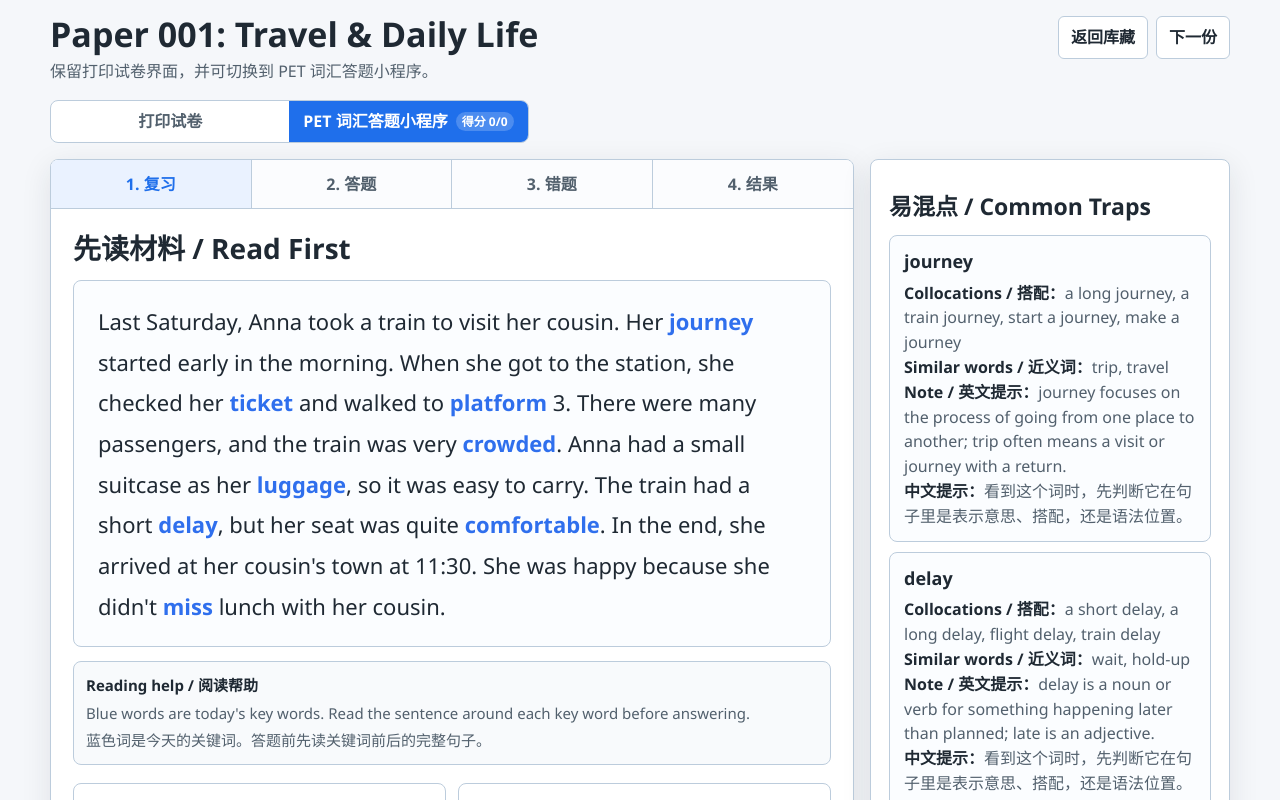
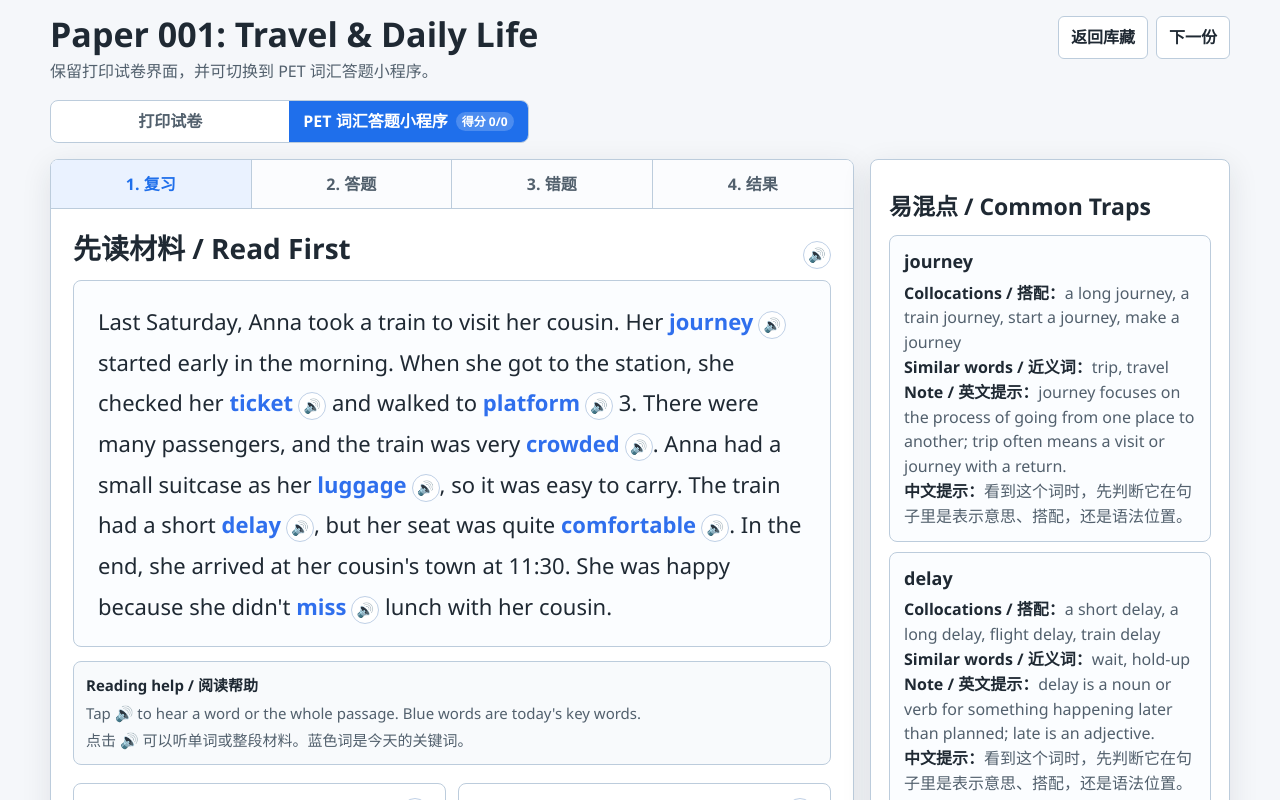
Before and after one commit to JinlingTest/pet-paper-vault, a Next.js app: page /papers/001 in a window 1280 px wide. Both pictures are taken after a click on the button "PET 词汇答题小程序". Shown: the top 800 px of the page. Built offline with nearby package versions, Linux system fonts and the light colour scheme.

Commit message:
Add pronunciation support to PET papers

```diff
--- a/app/globals.css
+++ b/app/globals.css
@@ -187,6 +187,12 @@ a {
   gap: 4px 20px;
   padding-left: 0;
   list-style: none;
+}
+
+.phonetic {
+  color: var(--muted);
+  font-size: 0.92em;
+  font-weight: 600;
 }
 
 .reading,
@@ -475,6 +481,47 @@ th {
   color: #2f6fed;
 }
 
+.readable-word {
+  display: inline-flex;
+  align-items: baseline;
+  gap: 2px;
+  white-space: nowrap;
+}
+
+.speak-button {
+  display: inline-flex;
+  align-items: center;
+  justify-content: center;
+  width: 28px;
+  height: 28px;
+  margin-left: 3px;
+  border: 1px solid #bfd0e6;
+  border-radius: 999px;
+  background: #ffffff;
+  color: #1f6feb;
+  font-size: 14px;
+  line-height: 1;
+  cursor: pointer;
+  vertical-align: middle;
+}
+
+.speak-button:hover {
+  border-color: #1f6feb;
+  background: #eaf2ff;
+}
+
+.section-title-row {
+  display: flex;
+  align-items: center;
+  justify-content: space-between;
+  gap: 10px;
+}
+
+.section-title-row h2,
+.section-title-row h3 {
+  margin-right: auto;
+}
+
 .helper-note,
 .judgement-note {
   display: grid;
@@ -524,8 +571,20 @@ th {
 }
 
 .review-word-grid span {
+  display: block;
   color: var(--muted);
   font-size: clamp(16px, 2vw, 19px);
+}
+
+.word-card-head {
+  display: flex;
+  align-items: center;
+  justify-content: space-between;
+  gap: 8px;
+}
+
+.word-card-head b {
+  margin-bottom: 0;
 }
 
 .quiz-side-stack {
@@ -918,6 +977,12 @@ th {
     line-height: 1.7;
   }
 
+  .speak-button {
+    width: 26px;
+    height: 26px;
+    font-size: 13px;
+  }
+
   .review-word-grid {
     grid-template-columns: 1fr;
   }
--- a/components/PaperView.tsx
+++ b/components/PaperView.tsx
@@ -38,7 +38,9 @@ export function StudentPaper({ paper }: { paper: Paper }) {
       <h2>Part 1: Key Words</h2>
       <ul className="word-grid">
         {paper.words.map((word, index) => (
-          <li key={word.word}>{index + 1}. {word.word} - {word.meaning}</li>
+          <li key={word.word}>
+            {index + 1}. {word.word} {word.phonetic ? <span className="phonetic">{word.phonetic}</span> : null} - {word.meaning}
+          </li>
         ))}
       </ul>
 
--- a/components/QuizApp.tsx
+++ b/components/QuizApp.tsx
@@ -1,7 +1,7 @@
 "use client";
 
 import { useEffect, useMemo, useState } from "react";
-import type { Paper } from "@/lib/papers";
+import type { Paper, VocabWord } from "@/lib/papers";
 
 type QuizStep = "review" | "quiz" | "mistakes" | "result";
 
@@ -24,6 +24,26 @@ const steps: { id: QuizStep; label: string }[] = [
   { id: "mistakes", label: "3. 错题" },
   { id: "result", label: "4. 结果" }
 ];
+
+function speak(text: string) {
+  if (typeof window === "undefined" || !("speechSynthesis" in window)) {
+    return;
+  }
+
+  window.speechSynthesis.cancel();
+  const utterance = new SpeechSynthesisUtterance(text);
+  utterance.lang = "en-US";
+  utterance.rate = 0.82;
+  window.speechSynthesis.speak(utterance);
+}
+
+function SpeakButton({ text, label = "朗读" }: { text: string; label?: string }) {
+  return (
+    <button className="speak-button" type="button" onClick={() => speak(text)} aria-label={label} title={label}>
+      🔊
+    </button>
+  );
+}
 
 function rotateOptions(options: string[], seed: number) {
   const uniqueOptions = Array.from(new Set(options.filter(Boolean)));
@@ -92,20 +112,39 @@ function makeQuizQuestions(paper: Paper): QuizQuestion[] {
 }
 
 function HighlightedMaterial({ paper }: { paper: Paper }) {
-  const words = new Set(paper.words.map((word) => word.word.toLowerCase()));
+  const wordMap = new Map(paper.words.map((word) => [word.word.toLowerCase(), word]));
   const parts = paper.reading.split(/(\b[\w']+\b)/g);
 
   return (
     <p className="quiz-reading">
       {parts.map((part, index) => {
         const normalized = part.toLowerCase().replace(/'s$/, "");
-        if (words.has(normalized)) {
-          return <strong key={`${part}-${index}`}>{part}</strong>;
+        const word = wordMap.get(normalized);
+        if (word) {
+          return (
+            <span className="readable-word" key={`${part}-${index}`}>
+              <strong>{part}</strong>
+              <SpeakButton text={word.word} label={`朗读 ${word.word}`} />
+            </span>
+          );
         }
 
         return part;
       })}
     </p>
+  );
+}
+
+function WordCard({ word }: { word: VocabWord }) {
+  return (
+    <article>
+      <div className="word-card-head">
+        <b>{word.word}</b>
+        <SpeakButton text={word.word} label={`朗读 ${word.word}`} />
+      </div>
+      {word.phonetic ? <span className="phonetic">{word.phonetic}</span> : null}
+      <span>{word.meaning}</span>
+    </article>
   );
 }
 
@@ -150,21 +189,21 @@ export function QuizApp({
 
           {step === "review" ? (
             <section className="quiz-stage">
-              <h2>先读材料 / Read First</h2>
+              <div className="section-title-row">
+                <h2>先读材料 / Read First</h2>
+                <SpeakButton text={paper.reading} label="朗读整段材料" />
+              </div>
               <HighlightedMaterial paper={paper} />
 
               <div className="helper-note">
                 <b>Reading help / 阅读帮助</b>
-                <span>Blue words are today's key words. Read the sentence around each key word before answering.</span>
-                <span>蓝色词是今天的关键词。答题前先读关键词前后的完整句子。</span>
+                <span>Tap 🔊 to hear a word or the whole passage. Blue words are today's key words.</span>
+                <span>点击 🔊 可以听单词或整段材料。蓝色词是今天的关键词。</span>
               </div>
 
               <div className="review-word-grid">
                 {paper.words.map((word) => (
-                  <article key={word.word}>
-                    <b>{word.word}</b>
-                    <span>{word.meaning}</span>
-                  </article>
+                  <WordCard key={word.word} word={word} />
                 ))}
               </div>
 
@@ -183,7 +222,10 @@ export function QuizApp({
                 <span className="pill">{current.type}</span>
                 <span>{currentIndex + 1} / {questions.length}</span>
               </div>
-              <h2>{current.prompt}</h2>
+              <div className="section-title-row">
+                <h2>{current.prompt}</h2>
+                <SpeakButton text={current.prompt} label="朗读题目" />
+              </div>
               <div className="judgement-note">
                 <b>Key judgement / 判断关键：</b>
                 <span>{current.judgementEn}</span>
@@ -256,7 +298,10 @@ export function QuizApp({
                     <article key={question.id}>
                       <span className="pill">{question.part}</span>
                       <span className="pill">{question.type}</span>
-                      <h3>{question.prompt}</h3>
+                      <div className="section-title-row">
+                        <h3>{question.prompt}</h3>
+                        <SpeakButton text={question.prompt} label="朗读错题题目" />
+                      </div>
                       <p><span className="student-answer">Your answer / 你的答案：</span>{answers[question.id]}</p>
                       <p><span className="correct-answer">Correct answer / 正确答案：</span>{question.answer}</p>
                       <p><span className="english-note">Explanation:</span> {question.explanationEn}</p>
@@ -312,7 +357,7 @@ export function QuizApp({
           <section className="quiz-side">
             <h2>学习节奏 / Study Rhythm</h2>
             <ol className="rhythm-list">
-              <li><b>1</b><span>Read first. 先读材料，圈出关键词。</span></li>
+              <li><b>1</b><span>Listen and read. 先听再读，圈出关键词。</span></li>
               <li><b>2</b><span>Check meaning. 选择题先判断意思。</span></li>
               <li><b>3</b><span>Check collocation. 填空题检查搭配和语法位置。</span></li>
               <li><b>4</b><span>{paper.creativePrompt}</span></li>
--- a/lib/papers.ts
+++ b/lib/papers.ts
@@ -1,6 +1,7 @@
 export type VocabWord = {
   word: string;
   meaning: string;
+  phonetic?: string;
 };
 
 export type ComprehensionQuestion = {
@@ -64,16 +65,16 @@ export const papers: Paper[] = [
     topic: "Travel & Daily Life",
     title: "PET Vocabulary Practice: Travel & Daily Life",
     words: [
-      { word: "journey", meaning: "旅程" },
-      { word: "delay", meaning: "延误" },
-      { word: "platform", meaning: "站台" },
-      { word: "luggage", meaning: "行李" },
-      { word: "ticket", meaning: "票" },
-      { word: "passenger", meaning: "乘客" },
-      { word: "comfortable", meaning: "舒适的" },
-      { word: "crowded", meaning: "拥挤的" },
-      { word: "arrive", meaning: "到达" },
-      { word: "miss", meaning: "错过；想念" }
+      { word: "journey", meaning: "旅程", phonetic: "/ˈdʒɜːrni/" },
+      { word: "delay", meaning: "延误", phonetic: "/dɪˈleɪ/" },
+      { word: "platform", meaning: "站台", phonetic: "/ˈplætfɔːrm/" },
+      { word: "luggage", meaning: "行李", phonetic: "/ˈlʌɡɪdʒ/" },
+      { word: "ticket", meaning: "票", phonetic: "/ˈtɪkɪt/" },
+      { word: "passenger", meaning: "乘客", phonetic: "/ˈpæsɪndʒər/" },
+      { word: "comfortable", meaning: "舒适的", phonetic: "/ˈkʌmftərbəl/" },
+      { word: "crowded", meaning: "拥挤的", phonetic: "/ˈkraʊdɪd/" },
+      { word: "arrive", meaning: "到达", phonetic: "/əˈraɪv/" },
+      { word: "miss", meaning: "错过；想念", phonetic: "/mɪs/" }
     ],
     reading:
       "Last Saturday, Anna took a train to visit her cousin. Her journey started early in the morning. When she got to the station, she checked her ticket and walked to platform 3. There were many passengers, and the train was very crowded. Anna had a small suitcase as her luggage, so it was easy to carry. The train had a short delay, but her seat was quite comfortable. In the end, she arrived at her cousin's town at 11:30. She was happy because she didn't miss lunch with her cousin.",
@@ -172,16 +173,16 @@ export const papers: Paper[] = [
     topic: "Environment & Daily Choices",
     title: "PET Daily Vocabulary: Environment & Daily Choices",
     words: [
-      { word: "environment", meaning: "环境" },
-      { word: "recycle", meaning: "回收利用" },
-      { word: "pollution", meaning: "污染" },
-      { word: "protect", meaning: "保护" },
-      { word: "waste", meaning: "浪费；废弃物" },
-      { word: "energy", meaning: "能源；精力" },
-      { word: "local", meaning: "当地的" },
-      { word: "reduce", meaning: "减少" },
-      { word: "plastic", meaning: "塑料；塑料的" },
-      { word: "habit", meaning: "习惯" }
+      { word: "environment", meaning: "环境", phonetic: "/ɪnˈvaɪrənmənt/" },
+      { word: "recycle", meaning: "回收利用", phonetic: "/ˌriːˈsaɪkəl/" },
+      { word: "pollution", meaning: "污染", phonetic: "/pəˈluːʃən/" },
+      { word: "protect", meaning: "保护", phonetic: "/prəˈtekt/" },
+      { word: "waste", meaning: "浪费；废弃物", phonetic: "/weɪst/" },
+      { word: "energy", meaning: "能源；精力", phonetic: "/ˈenərdʒi/" },
+      { word: "local", meaning: "当地的", phonetic: "/ˈloʊkəl/" },
+      { word: "reduce", meaning: "减少", phonetic: "/rɪˈduːs/" },
+      { word: "plastic", meaning: "塑料；塑料的", phonetic: "/ˈplæstɪk/" },
+      { word: "habit", meaning: "习惯", phonetic: "/ˈhæbɪt/" }
     ],
     reading:
       "Mia's class started a project about the environment. Their teacher asked them to protect their town by changing one daily habit. Mia decided to use less plastic and always carry a bottle from home. Her friend Leo tried to recycle paper and cans. The students also wanted to reduce food waste at lunch. A local shop helped them by putting up posters about pollution. After one month, the class saved water and energy, and they felt proud of their small changes.",
```
